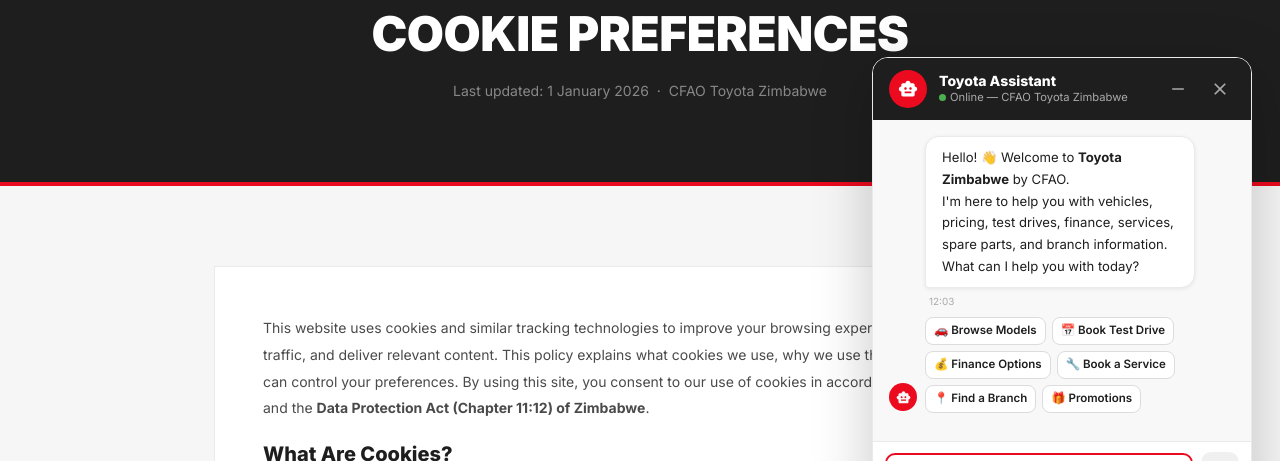
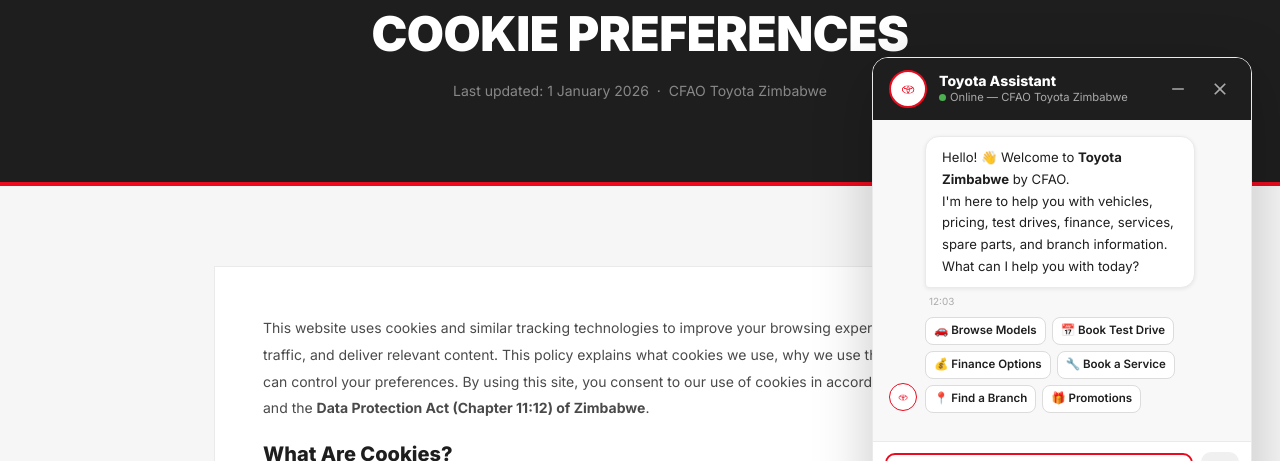
Before and after one commit to Thabisomaqhawengwenya/Toyota-zw, a React (Vite) app: page /cookie-preferences in a window 1280 px wide. Both pictures are taken after a click on the element 1222 px from the left and 742 px from the top of the page. Shown: the part 243-704 px from the top of the page. Built offline with nearby package versions, Linux system fonts and the light colour scheme.

Commit message:
added a logo

```diff
--- a/index.html
+++ b/index.html
@@ -2,7 +2,7 @@
 <html lang="en">
   <head>
     <meta charset="UTF-8" />
-    <link rel="icon" type="image/svg+xml" href="/favicon.svg" />
+    <link rel="icon" type="image/png" href="/images/logo.png" />
     <meta name="viewport" content="width=device-width, initial-scale=1.0" />
     <!-- SEO Meta Tags -->
     <title>Toyota Zimbabwe | CFAO Official Distributor | Brand New Vehicles & Parts</title>
--- a/src/components/organisms/ToyotaChat.tsx
+++ b/src/components/organisms/ToyotaChat.tsx
@@ -259,8 +259,8 @@
               display: 'flex', alignItems: 'center', gap: 1.5, flexShrink: 0,
             }}
           >
-            <Box sx={{ width: 38, height: 38, borderRadius: '50%', bgcolor: '#EB0A1E', display: 'flex', alignItems: 'center', justifyContent: 'center', flexShrink: 0 }}>
-              <SmartToyIcon sx={{ color: '#FFF', fontSize: 20 }} />
+            <Box sx={{ width: 38, height: 38, borderRadius: '50%', bgcolor: '#FFFFFF', border: '2px solid #EB0A1E', display: 'flex', alignItems: 'center', justifyContent: 'center', flexShrink: 0, overflow: 'hidden' }}>
+              <Box component="img" src="/images/logo.png" alt="Toyota" sx={{ width: 26, height: 26, objectFit: 'contain' }} />
             </Box>
             <Box sx={{ flexGrow: 1, minWidth: 0 }}>
               <Typography sx={{ fontWeight: 800, color: '#FFF', fontSize: '0.875rem', lineHeight: 1.2 }}>
@@ -302,12 +302,13 @@
                 <Avatar
                   sx={{
                     width: 28, height: 28, flexShrink: 0,
-                    bgcolor: msg.role === 'bot' ? '#EB0A1E' : '#1E1E1E',
+                    bgcolor: msg.role === 'bot' ? '#FFFFFF' : '#1E1E1E',
+                    border: msg.role === 'bot' ? '1.5px solid #EB0A1E' : 'none',
                     mb: 0.25,
                   }}
                 >
                   {msg.role === 'bot'
-                    ? <SmartToyIcon sx={{ fontSize: 15 }} />
+                    ? <Box component="img" src="/images/logo.png" alt="Toyota" sx={{ width: 18, height: 18, objectFit: 'contain' }} />
                     : <PersonIcon sx={{ fontSize: 15 }} />}
                 </Avatar>
 
```
